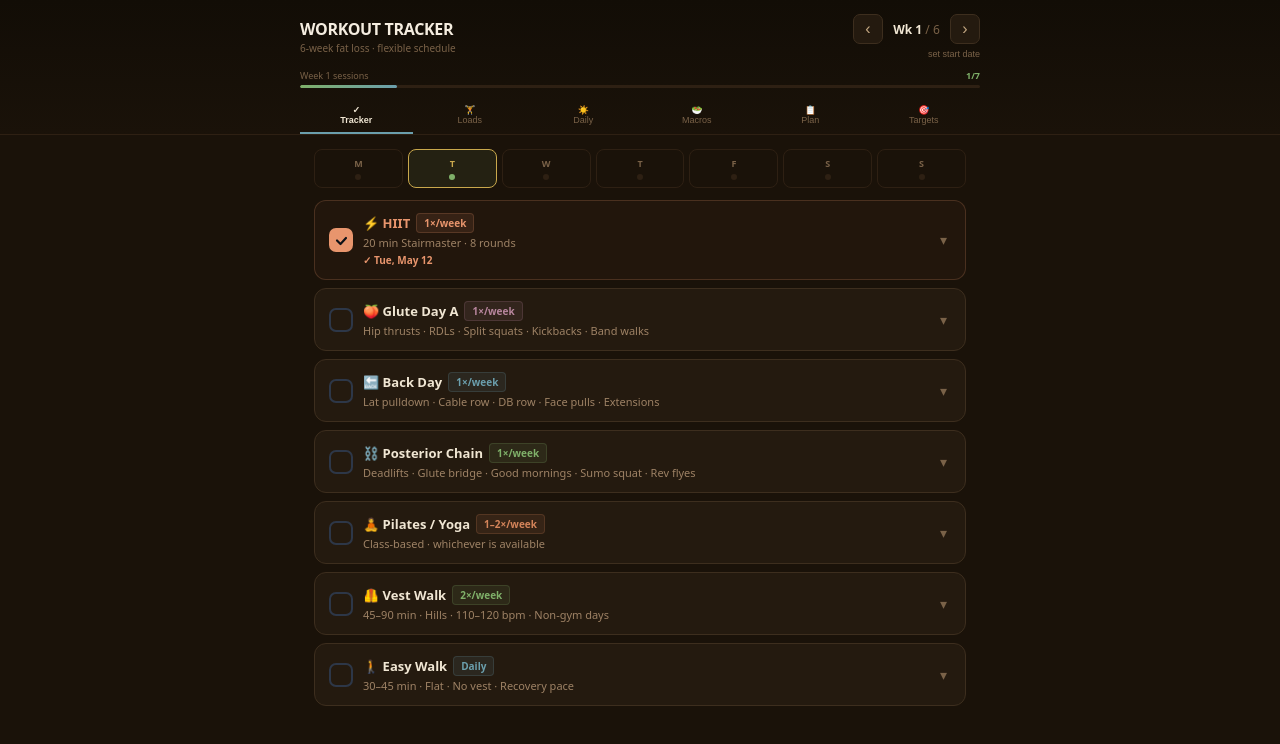
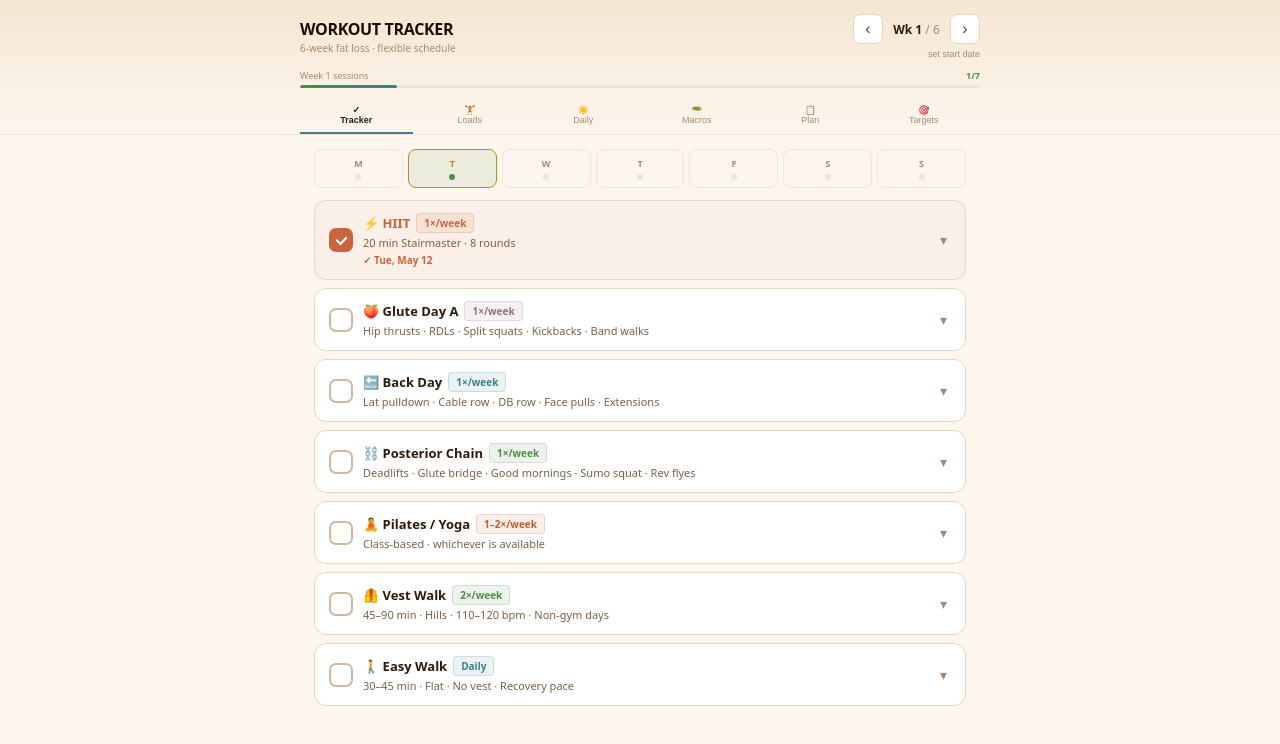
Before and after one commit to zmoussa1011/workout-app, a React (Vite) app in the folder workout-app/: page / in a window 1280 px wide. Both pictures are taken after a click on the element 341 px from the left and 231 px from the top of the page. Shown: the top 744 px of the page. Built offline with nearby package versions, Linux system fonts and the light colour scheme.

Commit message:
Update App.jsx

```diff
--- a/workout-app/src/App.jsx
+++ b/workout-app/src/App.jsx
@@ -1,10 +1,10 @@
 import { useState, useEffect } from "react";
 
 const C = {
-  bg:"#1a1209",card:"#241a0f",border:"#3d2e1e",border2:"#2e2013",
-  dim:"#7a6248",gray:"#9e8265",muted:"#c4a882",light:"#e0cdb5",
-  text:"#f0e6d3",white:"#f5ede0",green:"#7fb069",blue:"#6b9fad",
-  purple:"#b8869e",yellow:"#c9a84c",red:"#e8956d",orange:"#d4845a",
+  bg:"#fdf6ee",card:"#ffffff",border:"#e8d5c0",border2:"#f0e4d4",
+  dim:"#a8896e",gray:"#7a6048",muted:"#5c4433",light:"#3d2a1a",
+  text:"#2d1a0e",white:"#1a0f06",green:"#4e8c45",blue:"#3d7e92",
+  purple:"#9e6b7e",yellow:"#b8892a",red:"#c8653e",orange:"#be5f32",
 };
 const iSty={width:"100%",background:C.bg,border:`1px solid ${C.border}`,borderRadius:8,padding:"8px 11px",fontSize:13,color:C.text,outline:"none",fontFamily:"inherit"};
 const slbl={fontSize:10,fontWeight:700,color:C.dim,letterSpacing:"0.07em",marginBottom:8};
@@ -108,8 +108,8 @@ const currentWeekDays = () => {
 };
 
 function Tick({checked,color}){
-  return <div style={{width:24,height:24,borderRadius:7,flexShrink:0,pointerEvents:"none",border:`2px solid ${checked?color:"#2d3748"}`,background:checked?color:"transparent",display:"flex",alignItems:"center",justifyContent:"center",transition:"all 0.15s"}}>
-    {checked&&<svg width="13" height="13" viewBox="0 0 13 13"><path d="M2 6.5l3.5 3.5 5.5-6" stroke="#0d1117" strokeWidth="2.2" strokeLinecap="round" strokeLinejoin="round" fill="none"/></svg>}
+  return <div style={{width:24,height:24,borderRadius:7,flexShrink:0,pointerEvents:"none",border:`2px solid ${checked?color:"#d0b8a0"}`,background:checked?color:"transparent",display:"flex",alignItems:"center",justifyContent:"center",transition:"all 0.15s"}}>
+    {checked&&<svg width="13" height="13" viewBox="0 0 13 13"><path d="M2 6.5l3.5 3.5 5.5-6" stroke="#ffffff" strokeWidth="2.2" strokeLinecap="round" strokeLinejoin="round" fill="none"/></svg>}
   </div>;
 }
 function Badge({children,color}){return <span style={{padding:"2px 7px",borderRadius:4,fontSize:10,fontWeight:700,background:`${color}1a`,color,border:`1px solid ${color}30`}}>{children}</span>;}
@@ -225,7 +225,7 @@ export default function App(){
     <div style={{background:C.bg,minHeight:"100vh",fontFamily:"'DM Sans',system-ui,sans-serif",color:C.text,fontSize:13}}>
 
       {/* HEADER */}
-      <div style={{position:"sticky",top:0,zIndex:100,background:`linear-gradient(180deg,#120d06,${C.bg})`,padding:"14px 14px 0",borderBottom:`1px solid ${C.border2}`}}>
+      <div style={{position:"sticky",top:0,zIndex:100,background:`linear-gradient(180deg,#f5e6d2,${C.bg})`,padding:"14px 14px 0",borderBottom:`1px solid ${C.border2}`}}>
         <div style={{maxWidth:680,margin:"0 auto"}}>
           <div style={{display:"flex",alignItems:"center",justifyContent:"space-between",marginBottom:10}}>
             <div>
@@ -336,11 +336,11 @@ export default function App(){
                   {/* HIIT rounds */}
                   {s.id==="hiit"&&(
                     <div>
-                      {suggestions&&<div style={{fontSize:10,color:C.yellow,background:"rgba(251,191,36,0.08)",border:"1px solid rgba(251,191,36,0.2)",borderRadius:7,padding:"7px 10px",marginBottom:10}}>💡 Levels suggested from yesterday — adjust as you feel</div>}
+                      {suggestions&&<div style={{fontSize:10,color:C.yellow,background:"rgba(184,137,42,0.08)",border:"1px solid rgba(184,137,42,0.25)",borderRadius:7,padding:"7px 10px",marginBottom:10}}>💡 Levels suggested from yesterday — adjust as you feel</div>}
 
                       {/* Active rest timer banner */}
                       {timer.active&&(
-                        <div style={{display:"flex",alignItems:"center",justifyContent:"space-between",background:"rgba(248,113,113,0.1)",border:"1px solid rgba(248,113,113,0.3)",borderRadius:9,padding:"10px 14px",marginBottom:10}}>
+                        <div style={{display:"flex",alignItems:"center",justifyContent:"space-between",background:"rgba(200,101,62,0.08)",border:"1px solid rgba(200,101,62,0.25)",borderRadius:9,padding:"10px 14px",marginBottom:10}}>
                           <div>
                             <div style={{fontSize:10,color:C.dim,fontWeight:700,marginBottom:2}}>REST — Round {(timer.roundIdx??0)+1}</div>
                             <div style={{fontSize:28,fontWeight:800,color:timer.seconds<=10?C.red:C.text,fontVariantNumeric:"tabular-nums",lineHeight:1}}>
@@ -439,7 +439,7 @@ export default function App(){
                               </div>
                             </button>
                             {exOpen&&(
-                              <div style={{padding:"10px 12px",background:"#0a0f1a",borderRadius:"0 0 9px 9px",border:`1px solid ${C.border2}`,borderTop:"none"}}>
+                              <div style={{padding:"10px 12px",background:"#faf0e4",borderRadius:"0 0 9px 9px",border:`1px solid ${C.border2}`,borderTop:"none"}}>
                                 <div style={{fontSize:11,color:C.muted,lineHeight:1.6,marginBottom:8,padding:"7px 9px",background:`${s.color}08`,borderRadius:6,border:`1px solid ${s.color}15`}}>💡 {ex.note}</div>
                                 <label style={{fontSize:10,color:C.gray,display:"block",marginBottom:4}}>Weight used (lbs)</label>
                                 <input type="number" placeholder="0" value={curWt} onChange={e=>setWt(s.id,ex.name,week-1,e.target.value)} style={{...iSty,width:130}}/>
@@ -491,7 +491,7 @@ export default function App(){
               </div>
             ))}
             <div style={{display:"flex",gap:8}}>
-              <button onClick={()=>{if(window.confirm(`Reset Week ${week}?`))upd(d=>{delete d[wKey];})}} style={{flex:1,background:"none",border:`1px solid #2d3748`,borderRadius:9,padding:"10px 0",color:C.dim,fontSize:12,cursor:"pointer"}}>Reset Week {week} Data</button>
+              <button onClick={()=>{if(window.confirm(`Reset Week ${week}?`))upd(d=>{delete d[wKey];})}} style={{flex:1,background:"none",border:`1px solid ${C.border}`,borderRadius:9,padding:"10px 0",color:C.dim,fontSize:12,cursor:"pointer"}}>Reset Week {week} Data</button>
               <button onClick={exportData} style={{flex:1,background:"rgba(96,165,250,0.07)",border:`1px solid rgba(96,165,250,0.25)`,borderRadius:9,padding:"10px 0",color:C.blue,fontSize:12,cursor:"pointer",fontWeight:600}}>⬇ Export Backup</button>
             </div>
           </div>
@@ -540,7 +540,7 @@ export default function App(){
                 );
               })}
             </Card>
-            <button onClick={()=>{if(window.confirm("Reset today?"))upd(d=>{delete d[dKey];});}} style={{width:"100%",background:"none",border:`1px solid #2d3748`,borderRadius:9,padding:"10px 0",color:C.dim,fontSize:12,cursor:"pointer"}}>Reset Today's Checklist</button>
+            <button onClick={()=>{if(window.confirm("Reset today?"))upd(d=>{delete d[dKey];});}} style={{width:"100%",background:"none",border:`1px solid ${C.border}`,borderRadius:9,padding:"10px 0",color:C.dim,fontSize:12,cursor:"pointer"}}>Reset Today's Checklist</button>
           </div>
         )}
 
@@ -548,7 +548,7 @@ export default function App(){
         {tab==="macros"&&(
           <div>
             {/* Instructions */}
-            <div style={{background:"rgba(96,165,250,0.06)",border:`1px solid rgba(96,165,250,0.2)`,borderRadius:10,padding:"11px 13px",marginBottom:14,fontSize:11,color:C.muted,lineHeight:1.6}}>
+            <div style={{background:"rgba(61,126,146,0.06)",border:`1px solid rgba(61,126,146,0.2)`,borderRadius:10,padding:"11px 13px",marginBottom:14,fontSize:11,color:C.muted,lineHeight:1.6}}>
               📲 Log your meals in <span style={{color:C.blue,fontWeight:700}}>Cronometer</span>, then enter your daily totals here. Takes 20 seconds and keeps your nutrition alongside your training data.
             </div>
 
@@ -593,7 +593,7 @@ export default function App(){
                 const isToday=dk===dKey;
                 const hasData=m.cal||m.protein;
                 return(
-                  <div key={dk} style={{padding:"9px 12px",borderBottom:i<6?`1px solid ${C.border2}`:"none",background:isToday?"rgba(96,165,250,0.04)":"transparent"}}>
+                  <div key={dk} style={{padding:"9px 12px",borderBottom:i<6?`1px solid ${C.border2}`:"none",background:isToday?"rgba(61,126,146,0.06)":"transparent"}}>
                     <div style={{display:"grid",gridTemplateColumns:"60px 1fr 50px 50px 50px 50px",gap:6,alignItems:"center"}}>
                       <div style={{fontSize:10,fontWeight:isToday?700:400,color:isToday?C.blue:C.gray}}>{isToday?"Today":weekLabel(dk.replace("day_",""))}</div>
                       <div style={{height:4,background:C.border2,borderRadius:2,overflow:"hidden"}}>
@@ -720,7 +720,7 @@ export default function App(){
                     {day:"Sat",type:"Long vest walk ⭐",   dur:"60–90 min",vest:true, hr:"110–125"},
                     {day:"Sun",type:"Easy recovery walk",  dur:"30–45 min",vest:false,hr:"90–100"},
                   ].map((w,i)=>(
-                    <div key={i} style={{padding:"10px 12px",borderBottom:i<6?`1px solid ${C.border2}`:"none",background:w.vest?"rgba(52,211,153,0.04)":"transparent"}}>
+                    <div key={i} style={{padding:"10px 12px",borderBottom:i<6?`1px solid ${C.border2}`:"none",background:w.vest?"rgba(78,140,69,0.06)":"transparent"}}>
                       <div style={{display:"grid",gridTemplateColumns:"38px 1fr 65px 45px 80px",gap:6,alignItems:"center"}}>
                         <div style={{fontSize:11,fontWeight:700,color:C.text}}>{w.day}</div>
                         <div style={{fontSize:10,color:w.vest?C.green:C.light,fontWeight:w.vest?600:400}}>{w.type}</div>
```
